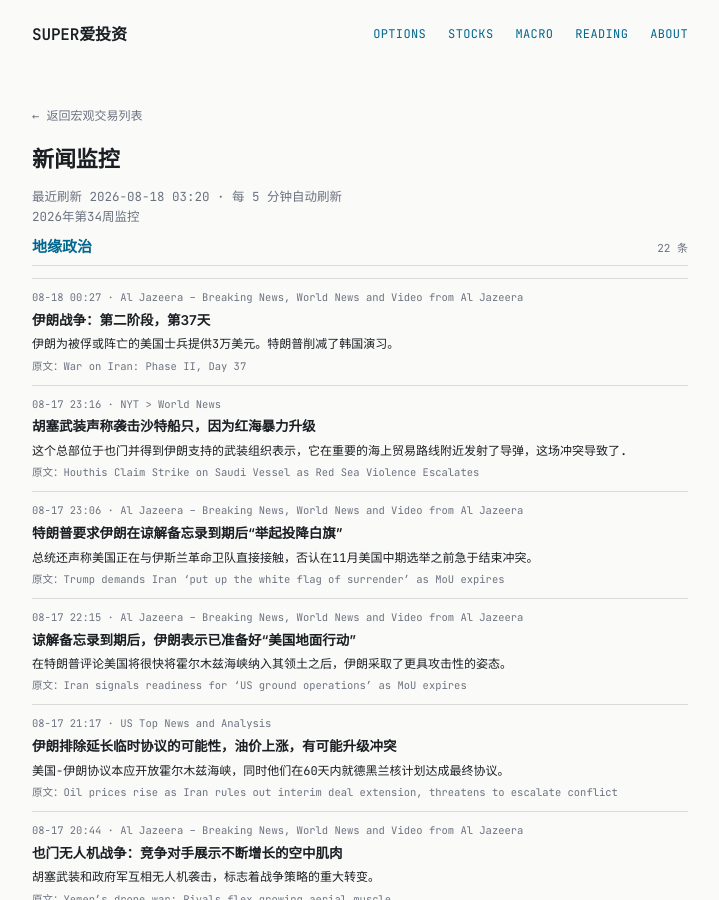
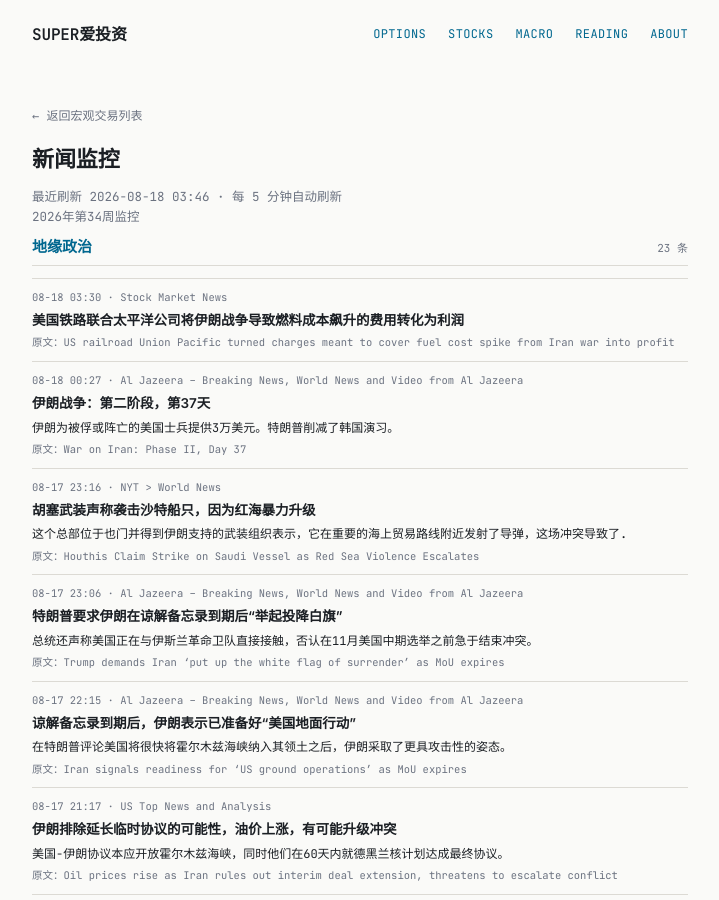
Before and after one commit to tang3super/tang3super.github.io, a Jekyll site: the page built from macro-trade/news-digest.md, in a window 1280 px wide and 900 px high. Shown: the whole window, without its empty margins (280-999 px from the left). Built offline with Jekyll 4.4.1, drawn with Linux system fonts in a browser that asks for light colours; some of the changed text lies outside the part shown.

Commit message:
sync news-digest article

```diff
--- a/macro-trade/news-digest.md
+++ b/macro-trade/news-digest.md
@@ -5,11 +5,17 @@
 date: '2026-08-18'
 summary: 2026年第34周监控
 week_label: 2026年第34周监控
-last_updated: 2026-08-18 03:20
+last_updated: 2026-08-18 03:46
 refresh_note: 每 5 分钟自动刷新
 topics:
 - name: 地缘政治
   items:
+  - title: US railroad Union Pacific turned charges meant to cover fuel cost spike from Iran war into profit
+    summary: ''
+    link: https://www.investing.com/news/stock-market-news/us-railroad-union-pacific-turned-charges-meant-to-cover-fuel-cost-spike-from-iran-war-into-profit-4862493
+    source: Stock Market News
+    time: 08-18 03:30
+    title_zh: 美国铁路联合太平洋公司将伊朗战争导致燃料成本飙升的费用转化为利润
   - title: 'War on Iran: Phase II, Day 37'
     summary: Iran is offering $30,000 for captured or killed US soldiers. Trump cuts back South Korea drills.
     link: https://www.aljazeera.com/video/newsfeed/2026/8/17/war-on-iran-phase-ii-day-37?traffic_source=rss
@@ -163,6 +169,12 @@
     summary_zh: 土耳其总统雷杰普·塔伊普·埃尔多安呼吁重新开放霍尔木兹海峡。
 - name: 货币政策
   items:
+  - title: Luigi Mangione’s state murder trial is postponed after federal guilty plea
+    summary: ''
+    link: https://www.investing.com/news/stock-market-news/luigi-mangiones-state-murder-trial-is-postponed-after-federal-guilty-plea-4863852
+    source: Stock Market News
+    time: 08-18 03:31
+    title_zh: 联邦认罪后，路易吉·曼吉奥内的州谋杀案审判被推迟
   - title: CAIR slams Texas governor’s ‘anti-Muslim stunt’ on airport washing stations
     summary: Abbott accuses airports of religious discrimination over wudu stations, calls for federal investigation.
     link: https://www.aljazeera.com/news/2026/8/17/cair-slams-texas-governors-anti-muslim-stunt-on-airport-washing-stations?traffic_source=rss
```
